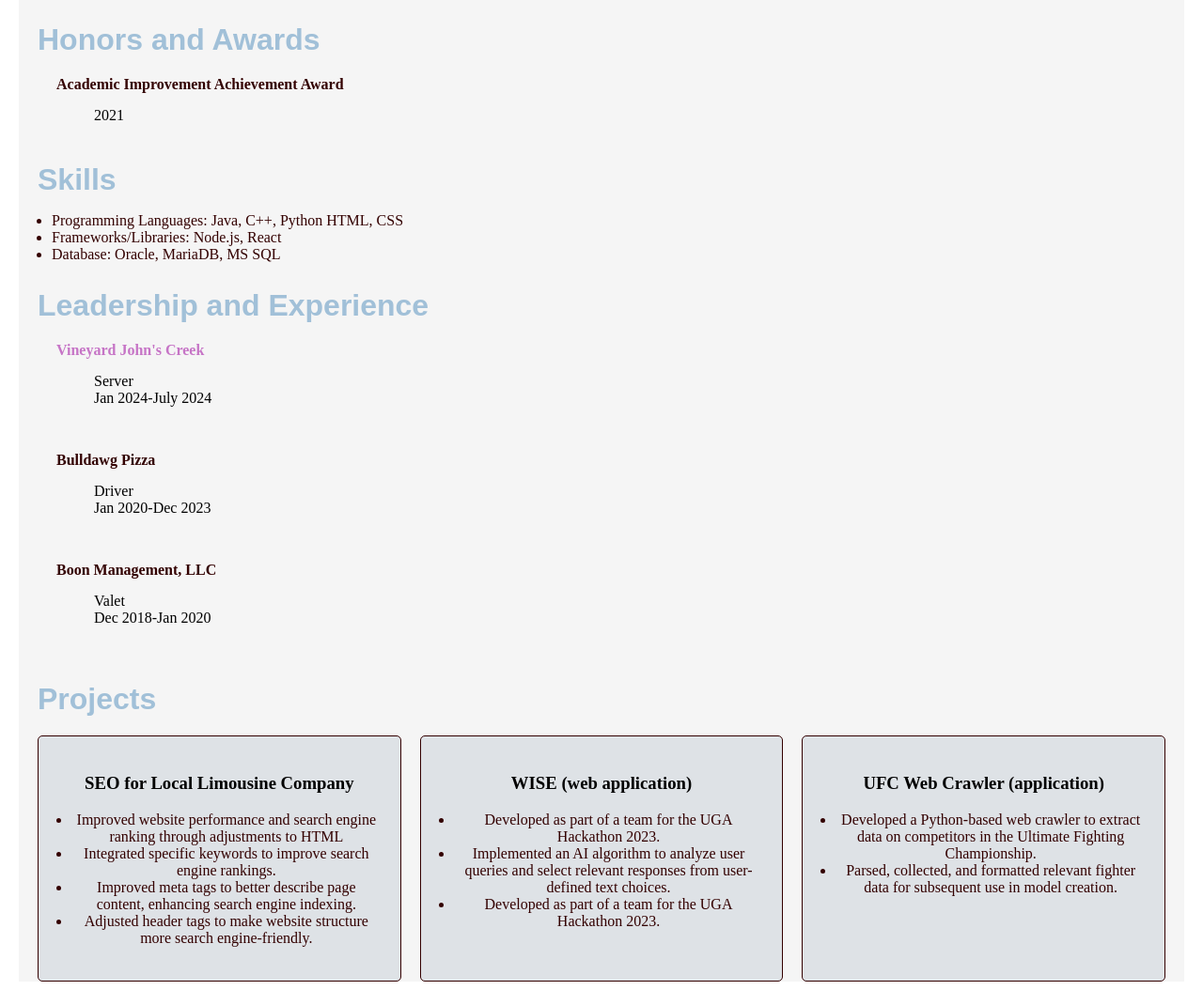
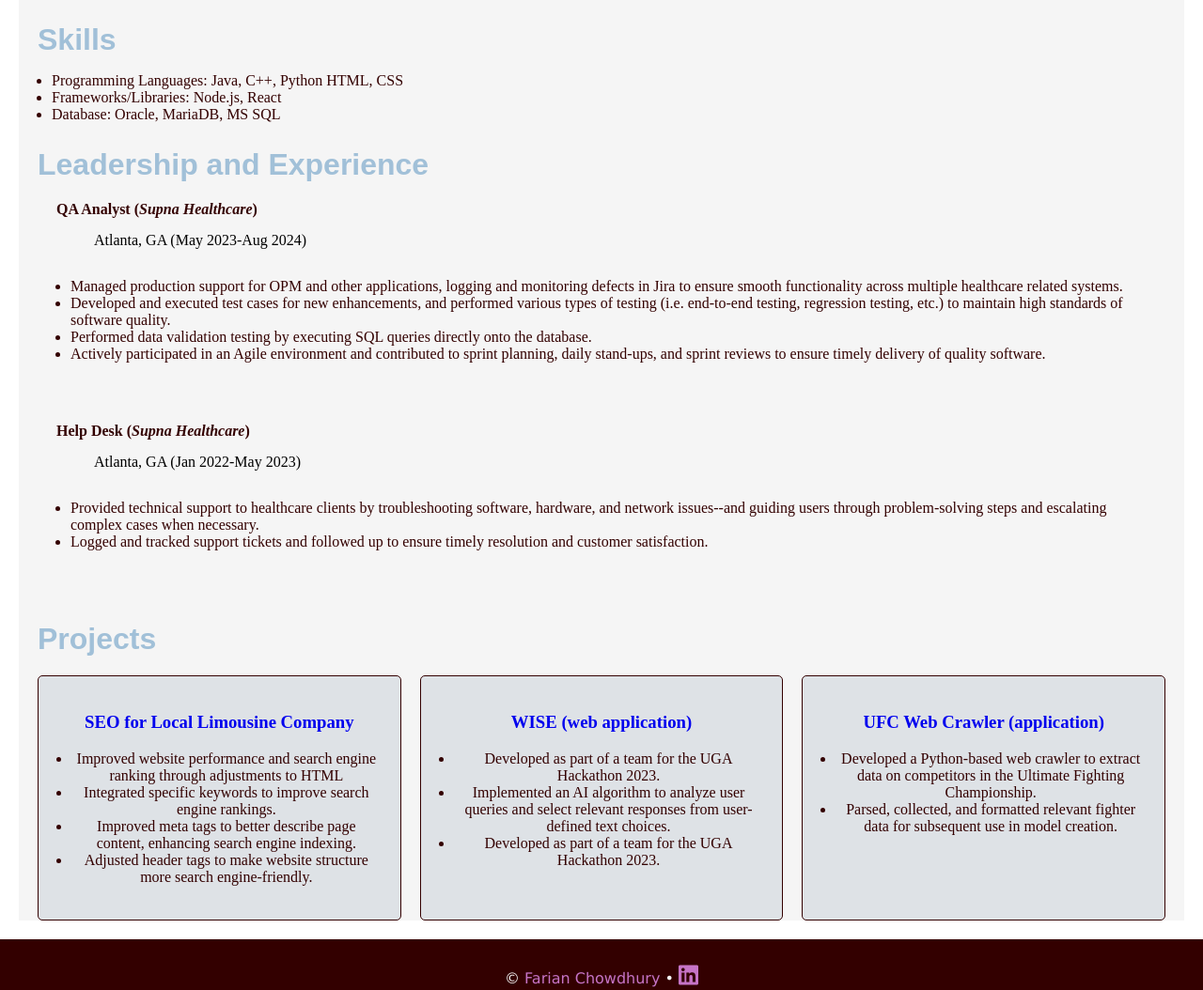
Before and after one commit to fchowdhury0/fchowdhury0_cv1, a plain HTML site: page index.html in a window 1280 px wide. Shown: the part 1029-2083 px from the top of the page at 94% size. Drawn offline with Linux system fonts and the light colour scheme; a web font is replaced by a local one.

Commit message:
update 12.6

```diff
--- a/css/style.css
+++ b/css/style.css
@@ -20,7 +20,7 @@ nav p {
 }
 
 nav a {
-    color:	#c674c6;
+    color: #c674c6;
     text-decoration: none;
 }
 
@@ -56,7 +56,6 @@ nav a:hover {
     font-weight: 400;
     line-height: 1.5;
 }
-
 
 .splash img {
     border: 5px ridge #330000;
@@ -120,13 +119,21 @@ section dl {
 }
 
 section dl a {
-    color:	#c674c6;
+    color: #e91e63; /* Pink color for links */
     text-decoration: none;
 }
 
 section dl a:hover {
-    text-decoration: underline;
-    font-weight: 700;
+    text-decoration: none;
+    color: #e91e63; /* Maintains pink color on hover */
+}
+
+section dl a:visited {
+    color: #e91e63; /* Maintains pink color after clicking */
+}
+
+section dl a:active {
+    color: #e91e63; /* Maintains pink color when clicking */
 }
 
 section dt {
@@ -198,7 +205,6 @@ form input {
     padding:10px;
     border: 1px solid #330000;
     margin-bottom: 20px;
-
 }
 
 form textarea {
@@ -240,6 +246,9 @@ footer a {
 }
 
 footer a:hover {
-    text-decoration:
-    underline;
+    text-decoration: underline;
 }
+
+footer a i {
+    font-size: 1.5em;
+}
--- a/index.html
+++ b/index.html
@@ -17,8 +17,6 @@
     <link href="https://fonts.googleapis.com/css2?family=Arsenal+SC:ital,wght@0,400;0,700;1,400;1,700&display=swap" rel="stylesheet">
 </head>
 
-
-
 <body>
     <nav>
         <p>Farian Chowdhury</p>
@@ -32,7 +30,7 @@
             <img src="images/headshot.jpg" alt="Headshot" width="150">
 
             <p class="address">
-                433 S Church St &#8226
+                S Church St &#8226
                 Athens, GA, USA &#8226
                 678.499.0114 &#8226
                 farianchowdhury141@gmail.com
@@ -40,7 +38,7 @@
 
             <p class="tagline">I'm a versatile, open-minded, and tenacious developer that has experience working both front-end and back-end.</p>
 
-            </section>
+        </section>
 
         <hr>
 
@@ -64,20 +62,8 @@
         </section>
 
         <section>
-            <h2>Honors and Awards</h2>
-
-            <dl>
-                <dt>Academic Improvement Achievement Award</dt>
-                <dd>2021</dd>
-             </dl>
-
-        </section>
-
-
-        <section>
             <h2>Skills</h2>
 
-            <!--UNORDERED LIST-->
             <ul>
                 <li>Programming Languages: Java, C++, Python HTML, CSS</li>
                 <li>Frameworks/Libraries: Node.js, React</li>
@@ -90,15 +76,23 @@
             <h2>Leadership and Experience</h2>
 
             <dl>
-                <dt><a href="https://www.vineyardseniorliving.com/johns-creek/assisted-living/" target="_blank">Vineyard John's Creek</a></dt>
-                <dd>Server<br>Jan 2024-July 2024</dd><br>
+                <dt>QA Analyst (<em>Supna Healthcare</em>)</dt>
+                <dd>Atlanta, GA (May 2023-Aug 2024)</dd>
+                <ul>
+                    <li>Managed production support for OPM and other applications, logging and monitoring defects in Jira to ensure smooth functionality across multiple healthcare related systems.</li>
+                    <li>Developed and executed test cases for new enhancements, and performed various types of testing (i.e. end-to-end testing, regression testing, etc.) to maintain high standards of software quality.</li>
+                    <li>Performed data validation testing by executing SQL queries directly onto the database.</li>
+                    <li>Actively participated in an Agile environment and contributed to sprint planning, daily stand-ups, and sprint reviews to ensure timely delivery of quality software.</li>
+                </ul><br>
 
-                <dt>Bulldawg Pizza</dt>
-                <dd>Driver<br>Jan 2020-Dec 2023</dd><br>
+                <dt>Help Desk (<em>Supna Healthcare</em>)</dt>
+                <dd>Atlanta, GA (Jan 2022-May 2023)</dd>
+                <ul>
+                    <li>Provided technical support to healthcare clients by troubleshooting software, hardware, and network issues--and guiding users through problem-solving steps and escalating complex cases when necessary.</li>
+                    <li>Logged and tracked support tickets and followed up to ensure timely resolution and customer satisfaction.</li>
+                </ul><br>
 
-                <dt>Boon Management, LLC</dt>
-                <dd>Valet<br>Dec 2018-Jan 2020</dd><br>
-             </dl>
+            </dl>
 
         </section>
 
@@ -108,7 +102,7 @@
             <div class="three-col">
 
                 <div class="card">
-                    <h3>SEO for Local Limousine Company</h3>
+                    <h3><a href="https://github.com/fchowdhury0/LimoSEO" style="text-decoration: none;">SEO for Local Limousine Company</a></h3>
                     <ul>
                         <li>Improved website performance and search engine ranking through adjustments to HTML</li>
                         <li>Integrated specific keywords to improve search engine rankings.</li>
@@ -118,7 +112,7 @@
                  </div>
 
                 <div class="card">
-                    <h3>WISE (web application)</h3>
+                    <h3><a href="https://github.com/farisdurrani/wise" style="text-decoration: none;">WISE (web application)</a></h3>
                     <ul>
                         <li>Developed as part of a team for the UGA Hackathon 2023.</li>
                         <li>Implemented an AI algorithm to analyze user queries and select relevant responses from user-defined text choices.</li>
@@ -127,7 +121,7 @@
                 </div>
 
                 <div class="card">
-                    <h3>UFC Web Crawler (application)</h3>
+                    <h3><a href="https://github.com/fchowdhury0/UFC-Web-Crawler" style="text-decoration: none;">UFC Web Crawler (application)</a></h3>
                     <ul>
                         <li>Developed a Python-based web crawler to extract data on competitors in the Ultimate Fighting Championship.</li>
                         <li>Parsed, collected, and formatted relevant fighter data for subsequent use in model creation.</li>
```
